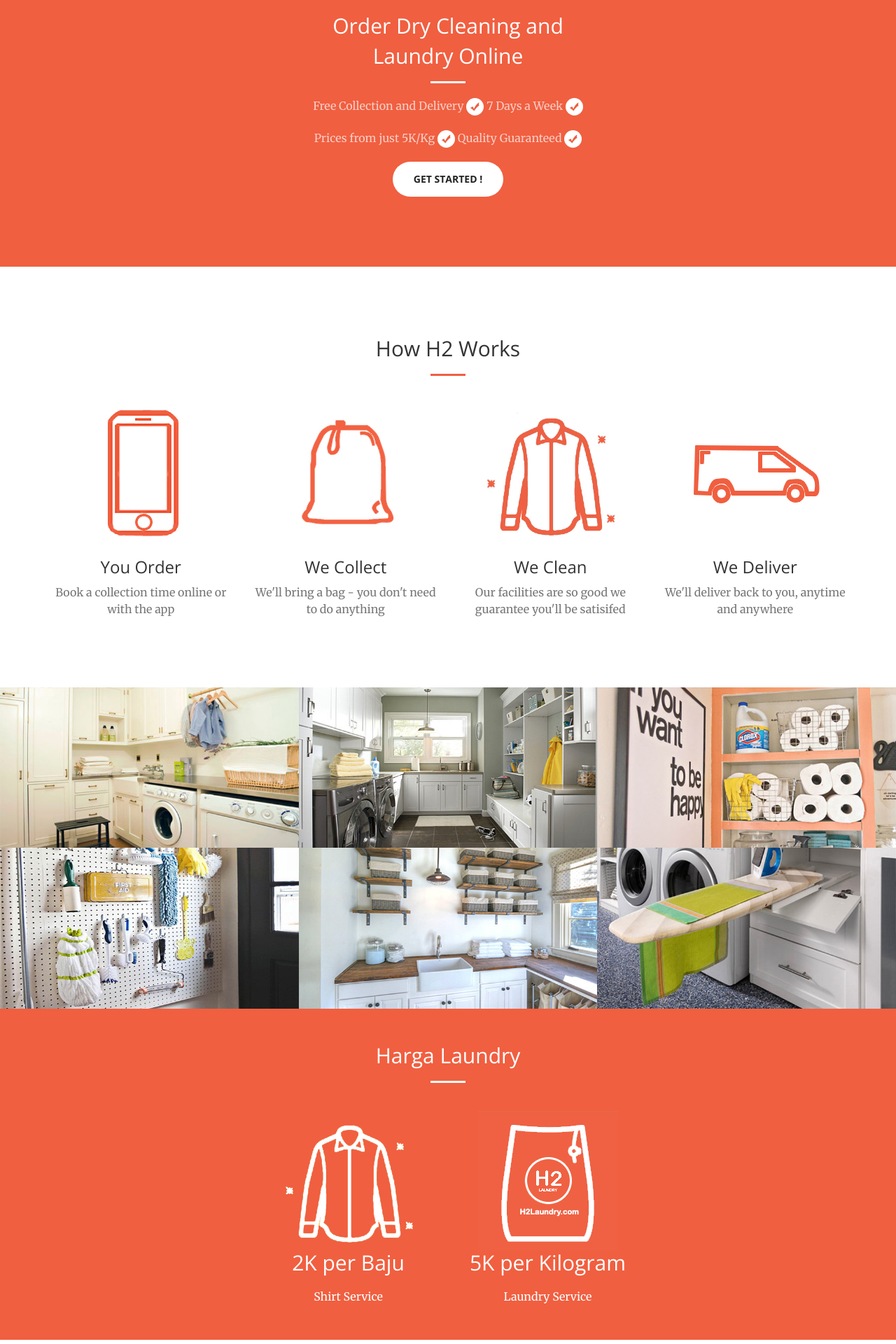
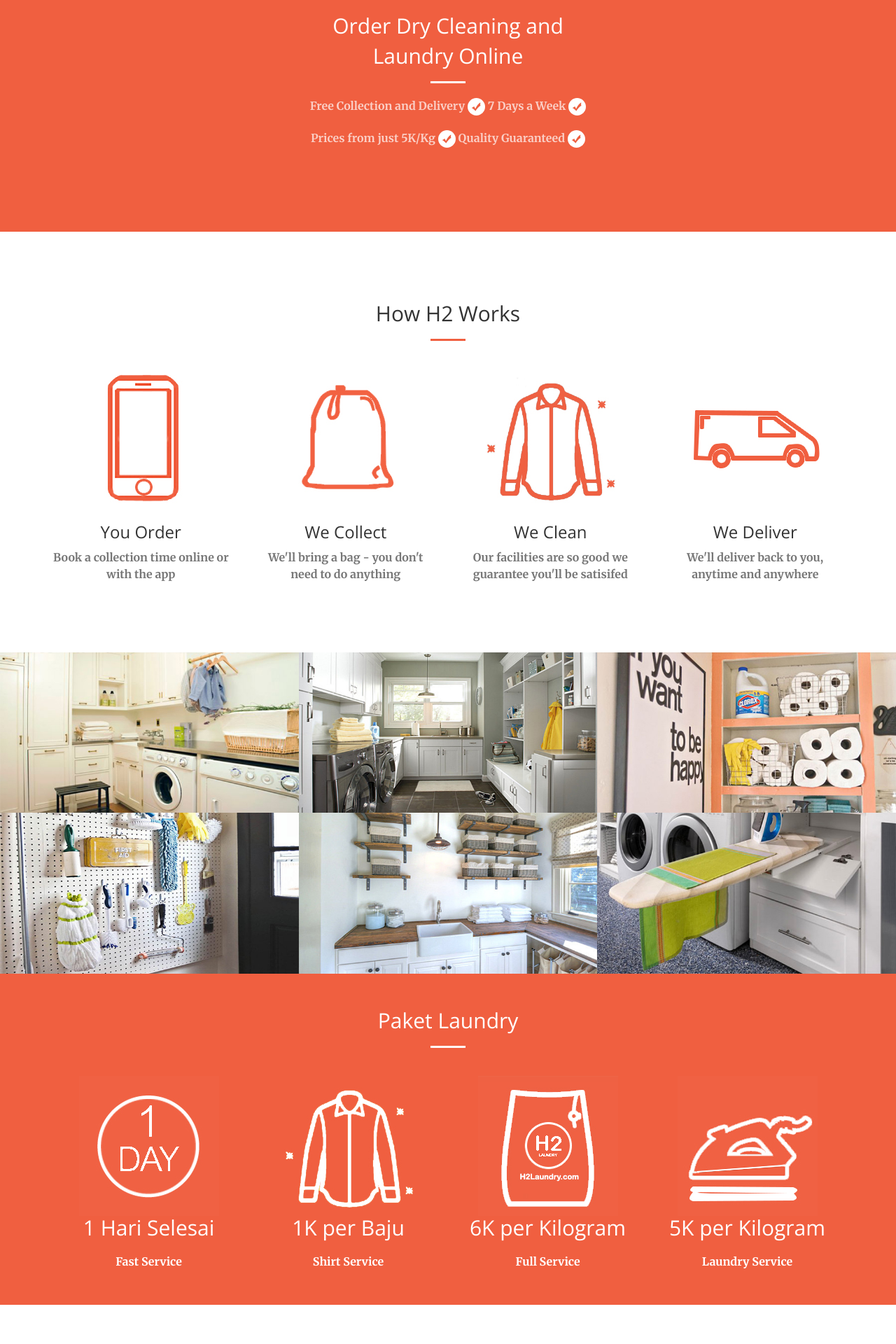
Before and after one commit to jufianto/h2laundry, a PHP site: page / in a window 1280 px wide. Shown: the part 880-2800 px from the top of the page at 70% size. Run offline with PHP 8.4, Linux system fonts and the light colour scheme; some libraries are stand-ins or nearby versions.

Commit message:
merged index new

```diff
--- a/admin/login.php
+++ b/admin/login.php
@@ -61,7 +61,7 @@ min-height: 700px;
 
 
 				<center><h2>Login Admin</h2></center>
-          <div class="logo " align="center"><img src="../img/logoxx.png" width="150" height="150"></div>
+          <div class="logo " align="center"><img src="../img/logoxx.jpg" width="150" height="150"></div>
       </div>
       <div class="modal-body">
           <form class="form col-md-12 center-block" action="<?php $_SERVER['PHP_SELF'] ?>" method="post">
--- a/index.php
+++ b/index.php
@@ -1,6 +1,6 @@
 <!DOCTYPE html>
 <html lang="en">
-
+<link rel="icon" href="img/favicon1.png" type="image/x-icon"/>
 <head>
 
     <meta charset="utf-8">
@@ -86,8 +86,8 @@
             <div class="header-content-inner">
                 <h1 id="homeHeading">Laundry Made Easy</h1>
                 <hr>
-                <p>Jasa H2 laundry sudah melayani ratusan pelanggan dari seluruh Pekanbaru. Bergabunglah dan nikmatilah pengalaman eksklusif bersama H2 Laundry.</p>
-                <a href="#about" class="btn btn-primary btn-xl page-scroll">Order Now</a>
+                <p><b  class="text-default" >Jasa H2 laundry sudah melayani ratusan pelanggan dari seluruh Pekanbaru. Bergabunglah dan nikmatilah pengalaman eksklusif bersama H2 Laundry.<b ></p>
+                <a href="register.php" class="btn btn-primary btn-xl page-scroll sr-button">Daftar Sekarang</a>
             </div>
         </div>
     </header>
@@ -101,7 +101,7 @@
                     <hr class="light">
                     <p class="text-faded">Free Collection and Delivery <img class="img-circle" width="25" height="25"   src="img/cek.jpg"> 7 Days a Week <img class="img-circle" width="25" height="25"   src="img/cek.jpg"></p>
 					 <p class="text-faded"> Prices from just 5K/Kg <img class="img-circle" width="25" height="25"   src="img/cek.jpg"> Quality Guaranteed <img class="img-circle" width="25" height="25"   src="img/cek.jpg"></p>
-                    <a href="#services" class="page-scroll btn btn-default btn-xl sr-button">Get Started	!</a>
+
                 </div>
             </div>
         </div>
@@ -220,22 +220,32 @@
     <aside class="bg-primary">
         <div class="container text-center">
             <div class="call-to-action">
-                <h2>Harga Laundry</h2>
+                <h2>Paket Laundry</h2>
 				<hr class="light">
                 <div class="col-lg-3 col-md-6 text-center">
                     <div class="service-box">
+						<img src="img/1day.jpg">
+                        <h2>1 Hari Selesai</h2>
+                        <p>Fast Service</p>
                     </div>
                 </div>
 				<div class="col-lg-3 col-md-6 text-center">
                     <div class="service-box">
                         <img src="img/cleanprice.jpg">
-                        <h2>2K per Baju</h2>
+                        <h2>1K per Baju</h2>
                         <p>Shirt Service</p>
                     </div>
                 </div>
 				<div class="col-lg-3 col-md-6 text-center">
                     <div class="service-box">
                         <img src="img/kg.jpg">
+                        <h2>6K per Kilogram</h2>
+                        <p>Full Service</p>
+                    </div>
+                </div>
+				<div class="col-lg-3 col-md-6 text-center">
+                    <div class="service-box">
+                        <img src="img/setrika.jpg">
                         <h2>5K per Kilogram</h2>
                         <p>Laundry Service</p>
                     </div>
@@ -251,12 +261,12 @@
                     <h2 class="section-heading">Gratis Antar Jemput</h2>
                     <hr class="primary">
                     <p>H2 Laundry melayani GRATIS antar jemput! Sekarang semuanya menjadi serba praktis. Anda tidak perlu repot-repot mencuci, mengeringkan, dan menyetrika pakaian Anda sendiri. Anda juga tidak perlu keluar rumah untuk menggotong-gotong pakaian Anda. Anda cukup menghubungi kami, maka kami langsung datang ke rumah Anda untuk menjemput pakaian Anda.</p>
-					<a href="#about" class="btn btn-primary btn-xl page-scroll">Daftar Sekarang!</a>
+
 				</div>
 
                 <div class="col-lg-4 col-lg-offset-2 text-center">
                     <i class="fa fa-phone fa-3x sr-contact"></i>
-                    <p>123-456-6789</p>
+                    <p>+0852-5555-7777</p>
                 </div>
                 <div class="col-lg-4 text-center">
                     <i class="fa fa-envelope-o fa-3x sr-contact"></i>
@@ -271,12 +281,13 @@
                 <div class="col-lg-5 col-sm-6 text-center">
                     <img src="img/ft-logo.jpg" height="150" width="400">
 					<p>H2_laundry © 2016</p>
+
                 </div>
 				<div class="col-lg-4 col-sm-6 ">
 					<p><b>LOCATION</b></p>
 					<b>Jl.Delima No.123</b>
 					<b>Pekanbaru,RIAU</b>
-					<p>+123 456</p>
+					<p>+0852-5555-7777</p>
 					<p><b>EMAIL</b></p>
 					<p>H2_laundry@gmail.com</p>
 					<p><b>We're on social networks</b></p>
@@ -299,20 +310,21 @@
         </div>
     </section>
 
-    <!-- jQuery -->
-    <script src="js/jquery.min.js"></script>
+   <!-- jQuery -->
+    <script src="vendor/jquery/jquery.min.js"></script>
 
     <!-- Bootstrap Core JavaScript -->
-    <script src="js/bootstrap.min.js"></script>
+    <script src="vendor/bootstrap/js/bootstrap.min.js"></script>
 
     <!-- Plugin JavaScript -->
     <script src="https://cdnjs.cloudflare.com/ajax/libs/jquery-easing/1.3/jquery.easing.min.js"></script>
-    <script src="js/scrollreveal.min.js"></script>
-    <script src="js/jquery.magnific-popup.min.js"></script>
+    <script src="vendor/scrollreveal/scrollreveal.min.js"></script>
+    <script src="vendor/magnific-popup/jquery.magnific-popup.min.js"></script>
 
     <!-- Theme JavaScript -->
     <script src="js/creative.min.js"></script>
 
+
 </body>
 
 </html>
```
Also changed, not shown: img/1day.jpg (added), img/logoxx.jpg (added), img/setrika.jpg (added), img/slogoxx.png (renamed from img/logoxx.png).
